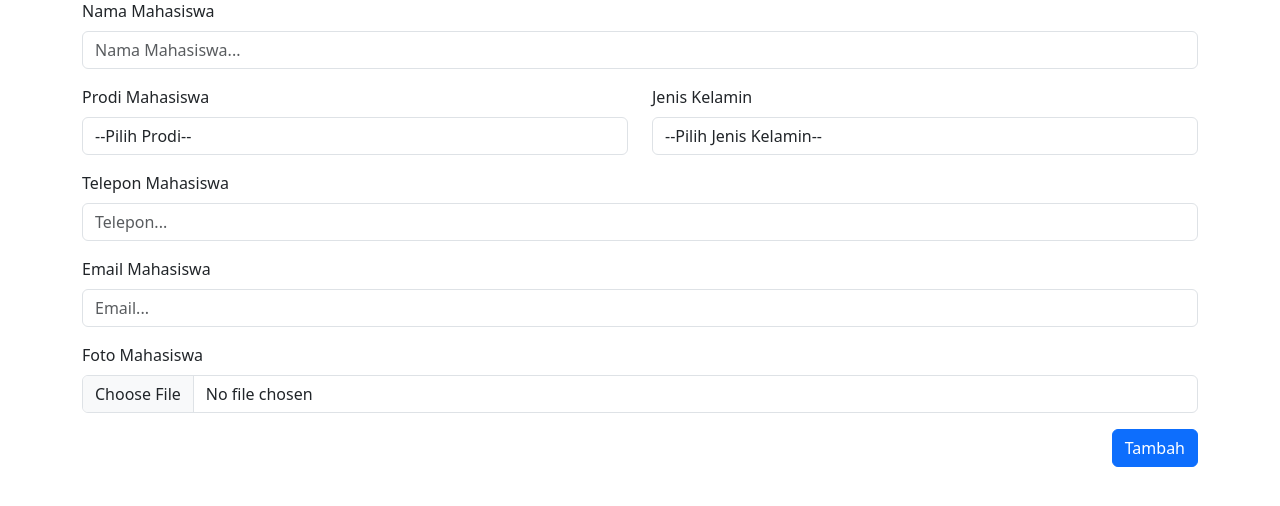
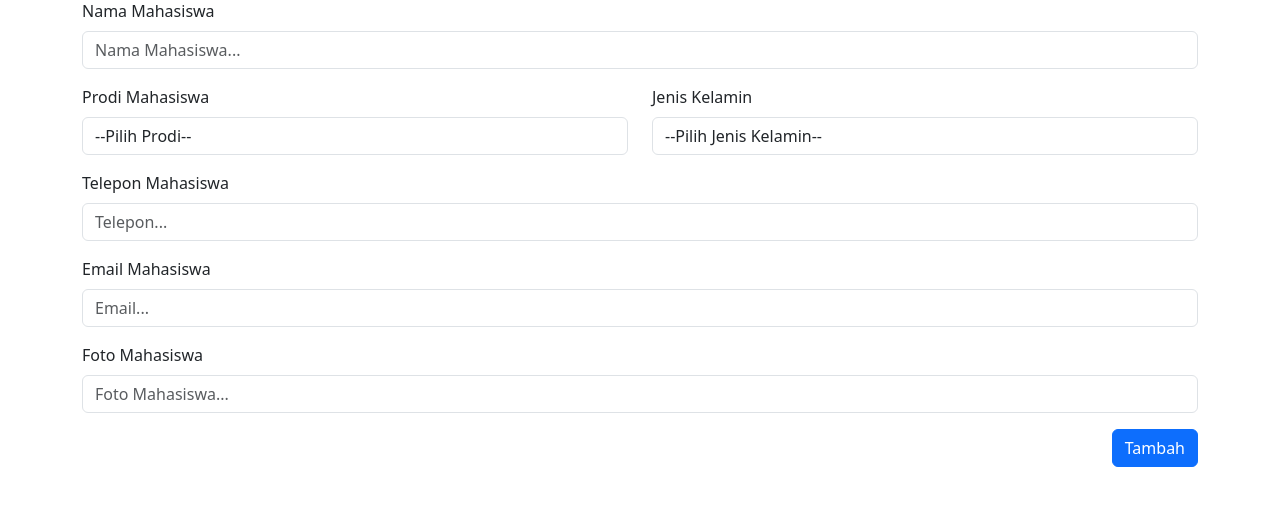
Before and after one commit to Rio-adri/Crud-php, a PHP site: page /tambah-mahasiswa.php in a window 1280 px wide. Shown: the part 186-692 px from the top of the page. Run offline with PHP 8.4, Linux system fonts and the light colour scheme; some libraries are stand-ins or nearby versions.

Commit message:
perbaikan error

```diff
--- a/detail-mahasiswa.php
+++ b/detail-mahasiswa.php
@@ -19,7 +19,7 @@ $mahasiswa = select("SELECT * FROM mahasiswa WHERE id_mahasiswa = $id_mahasiswa"
         <h1>Detail <?= $mahasiswa['nama'];?></h1>
         <hr>
 
-        <table class="table table-bordered table-striped mt-3" id="table">
+        <table class="table table-bordered table-striped mt-3">
             <tr>
                 <td>Nama</td>
                 <td> : <?= $mahasiswa['nama']?></td>
--- a/tambah-mahasiswa.php
+++ b/tambah-mahasiswa.php
@@ -58,7 +58,7 @@ if (isset($_POST['tambah'])) {
             </div>
             <div class="mb-3">
                 <label for="foto" class="form-label">Foto Mahasiswa</label>
-                <input type="file" class="form-control" id="foto" name="foto" placeholder="Foto Mahasiswa..." required>
+                <input type="text" class="form-control" id="foto" name="foto" placeholder="Foto Mahasiswa..." required>
             </div>
 
             <button type="submit " name="tambah" class="btn btn-primary " style="float : right;">Tambah</button>
```
